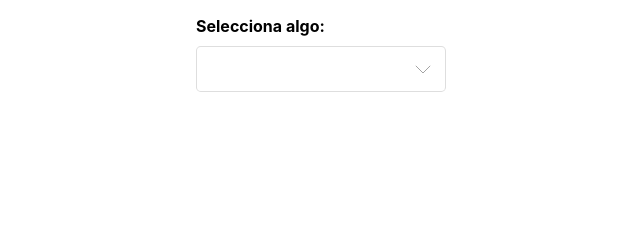
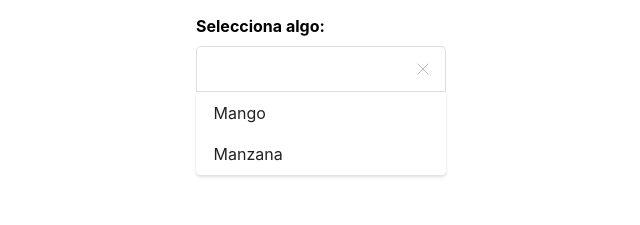
Before and after one commit to yeion7/combobox, a React (Create React App) app: page / in a window 1280 px wide. Both pictures are taken after a click on the element 741 px from the left and 69 px from the top of the page. Shown: the top 225 px of the page, without its empty margins (319-959 px from the left). Built offline with nearby package versions, Linux system fonts and the light colour scheme.

Commit message:
is alive

```diff
--- a/src/App.css
+++ b/src/App.css
@@ -25,18 +25,14 @@
   transition: box-shadow .1s ease,width .1s ease;
 }
 
-.Combobox-input:hover, .Combobox-input:focus {
+/* .Combobox-input__open, .Combobox-input:hover, .Combobox-input:focus {
   border-color: #96c8da;
   box-shadow: 0 2px 3px 0 rgba(34,36,38,.15);
-}
+} */
 
 .Combobox-input__open {
   border-bottom-left-radius: 0;
   border-bottom-right-radius: 0;
-}
-
-.Combobox-input__open:hover, .Combobox-input__open:focus {
-  box-shadow: none
 }
 
 .Combobox-label {
@@ -67,24 +63,23 @@
   background-color: white;
   width: 100%;
   max-height: 20rem;
-  overflow: auto;
-  overflow: hidden;
+  overflow-y: auto;
+  overflow-x: hidden;
   outline: 0;
   transition: opacity .1s ease;
+  box-shadow: 0 2px 3px 0 rgba(34,36,38,.15);
   border-radius: 0 0 .28571429rem .28571429rem;
-  box-shadow: 0 2px 3px 0 rgba(34,36,38,.15);
-  border-color: #96c8da;
-  border-top-width: 0;
-  border-right-width: 1;
-  border-bottom-width: 1;
-  border-left-width: 1;
-  border-style: solid;
   border: none;
 }
 
-.Combobox-menu__open {
-  border: initial;
-}
+/* .Combobox-menu__open {
+  border-color: #96c8da;
+  border-top-width: 0px;
+  border-right-width: 1px;
+  border-bottom-width: 1px;
+  border-left-width: 1px;
+  border-style: solid;
+} */
 
 .Combobox-item {
   position: relative;
--- a/src/App.tsx
+++ b/src/App.tsx
@@ -1,49 +1,93 @@
-import React from 'react';
+import React, { useReducer } from 'react';
 import './App.css';
-import ArrowIcon from './Components/ArrowIcon';
+import {
+  ComboBox,
+  ComboBoxLabel,
+  ComboBoxInput,
+  ComboBoxMenu,
+  ComboBoxItem
+} from './ComboBox';
 
-const ComboBox: React.FC = ({ children }) => (
-  <div className='Combobox'>
-    {children}
-  </div>
-)
-
-const ComboBoxLabel: React.FC = ({ children }) => (
-  <div className='Combobox-label'>
-    {children}
-  </div>
-)
-
-const ComboBoxInput: React.FC = () => (
-  <div className="relative">
-    <input type='text' className='Combobox-input'/>
-    <div className='Combobox-button'>
-      <ArrowIcon />
-    </div>
-  </div>
-)
-
-const ComboBoxMenu: React.FC<{isOpen?: boolean}> = ({ children, isOpen = false }) => {
-  return (
-    <div className="relative">
-      <div className='Combobox-menu Combobox-menu__open'>
-        {isOpen ? children : null}
-      </div>
-    </div>
-  )
+interface ComboBoxState {
+  isOpen: boolean,
+  inputValue: string,
+  selectedItem: number | null
 }
 
-const ComboBoxItem: React.FC = ({ children }) => (
-  <div className='Combobox-item Combobox-item__selected'>{children}</div>
-)
+type Action = { type: "INPUT", payload: string }
+  | { type: "SELECT", payload: { id: number, label: string } }
+  | { type: "TOGGLE_MENU" }
+  | { type: "CLEAR" }
+
+const initialState: ComboBoxState = {
+  isOpen: false,
+  inputValue: '',
+  selectedItem: null
+}
+
+const comboBoxReducer = (
+  state: ComboBoxState = initialState,
+  action: Action
+): ComboBoxState => {
+  switch (action.type) {
+    case 'INPUT':
+      return {
+        ...state,
+        inputValue: action.payload,
+        isOpen: state.selectedItem ? !action.payload : !!action.payload
+      }
+    case 'SELECT':
+      return {
+        ...state,
+        inputValue: action.payload.label,
+        selectedItem: action.payload.id,
+        isOpen: false
+      }
+    case 'TOGGLE_MENU':
+      return {
+        ...state,
+        isOpen: !state.isOpen
+      }
+    case "CLEAR":
+      return initialState
+    default:
+      throw new Error('Action not valid');
+  }
+}
+
+const options = [{ id: 1, label: 'Mango' }, { id: 2, label: 'Manzana' }]
 
 const App: React.FC = () => {
+  const [state, dispatch] = useReducer(comboBoxReducer, initialState)
+
   return (
     <ComboBox>
       <ComboBoxLabel>Selecciona algo:</ComboBoxLabel>
-      <ComboBoxInput />
-      <ComboBoxMenu>
-        <ComboBoxItem>Option</ComboBoxItem>
+      <ComboBoxInput
+        value={state.inputValue}
+        onChange={(e) => dispatch({ type: 'INPUT', payload: e.target.value })}
+        toggleMenu={(e) => {
+          e.preventDefault()
+          dispatch({ type: "TOGGLE_MENU" })
+        }}
+        isOpen={state.isOpen}
+        selectedItem={state.selectedItem}
+        clear={() => dispatch({ type: 'CLEAR' })}
+      />
+      <ComboBoxMenu isOpen={state.isOpen}>
+        {
+          options
+            .filter(({ label }) => label.includes(state.inputValue))
+            .map(({ id, label }) => (
+              <ComboBoxItem
+                key={id}
+                onClick={() => dispatch({ type: 'SELECT', payload: { id, label } })}
+                isSelected={state.selectedItem === id}
+              >
+                {label}
+              </ComboBoxItem>
+            ))
+        }
       </ComboBoxMenu>
     </ComboBox>
   );
--- /dev/null
+++ b/src/ComboBox.tsx
@@ -0,0 +1,66 @@
+import React from 'react';
+import ArrowIcon from './Components/ArrowIcon';
+import XIcon from './Components/XIcon';
+
+export const ComboBox: React.FC = ({ children }) => (
+  <div className='Combobox'>
+    {children}
+  </div>
+);
+
+export const ComboBoxLabel: React.FC = ({ children }) => (
+  <div className='Combobox-label'>
+    {children}
+  </div>
+);
+
+interface Input {
+  value: string;
+  onChange: React.ChangeEventHandler<HTMLInputElement>;
+  toggleMenu: (event: React.MouseEvent<HTMLDivElement, MouseEvent>) => void;
+  clear: (event: React.MouseEvent<HTMLDivElement, MouseEvent>) => void;
+  selectedItem: number | null;
+  isOpen: boolean;
+}
+
+export const ComboBoxInput: React.FC<Input> = ({
+  value,
+  onChange,
+  toggleMenu,
+  isOpen,
+  selectedItem,
+  clear
+}) => (
+    <div className="relative">
+      <input
+        type='text'
+        className={`Combobox-input ${isOpen ? "Combobox-input__open" : ''}`}
+        value={value}
+        onChange={onChange}
+      />
+      <div className='Combobox-button' onClick={(selectedItem && !isOpen) ? clear : toggleMenu}>
+        {(isOpen || selectedItem) ? <XIcon /> : <ArrowIcon />}
+      </div>
+    </div>
+  );
+
+interface Menu {
+  isOpen?: boolean;
+}
+export const ComboBoxMenu: React.FC<Menu> = ({ children, isOpen = false }) => {
+  return (<div className="relative">
+    <div className={`Combobox-menu ${isOpen ? 'Combobox-menu__open' : ''}`}>
+      {isOpen ? children : null}
+    </div>
+  </div>);
+};
+
+interface Item {
+  onClick: any;
+  isSelected: boolean;
+}
+export const ComboBoxItem: React.FC<Item> = ({ children, onClick, isSelected }) => (
+  <div className={`Combobox-item ${isSelected ? 'Combobox-item__selected' : ''}`} onClick={onClick}>
+    {children}
+  </div>
+);
```
